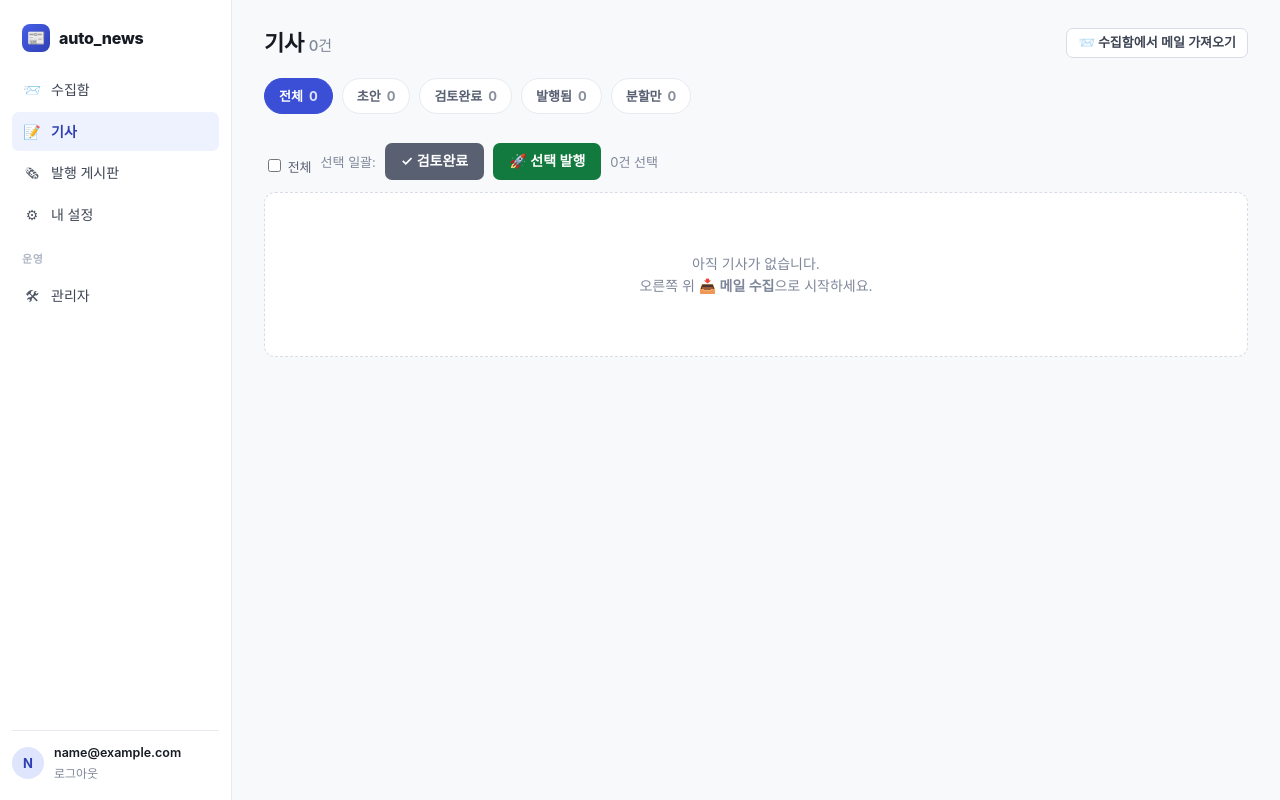
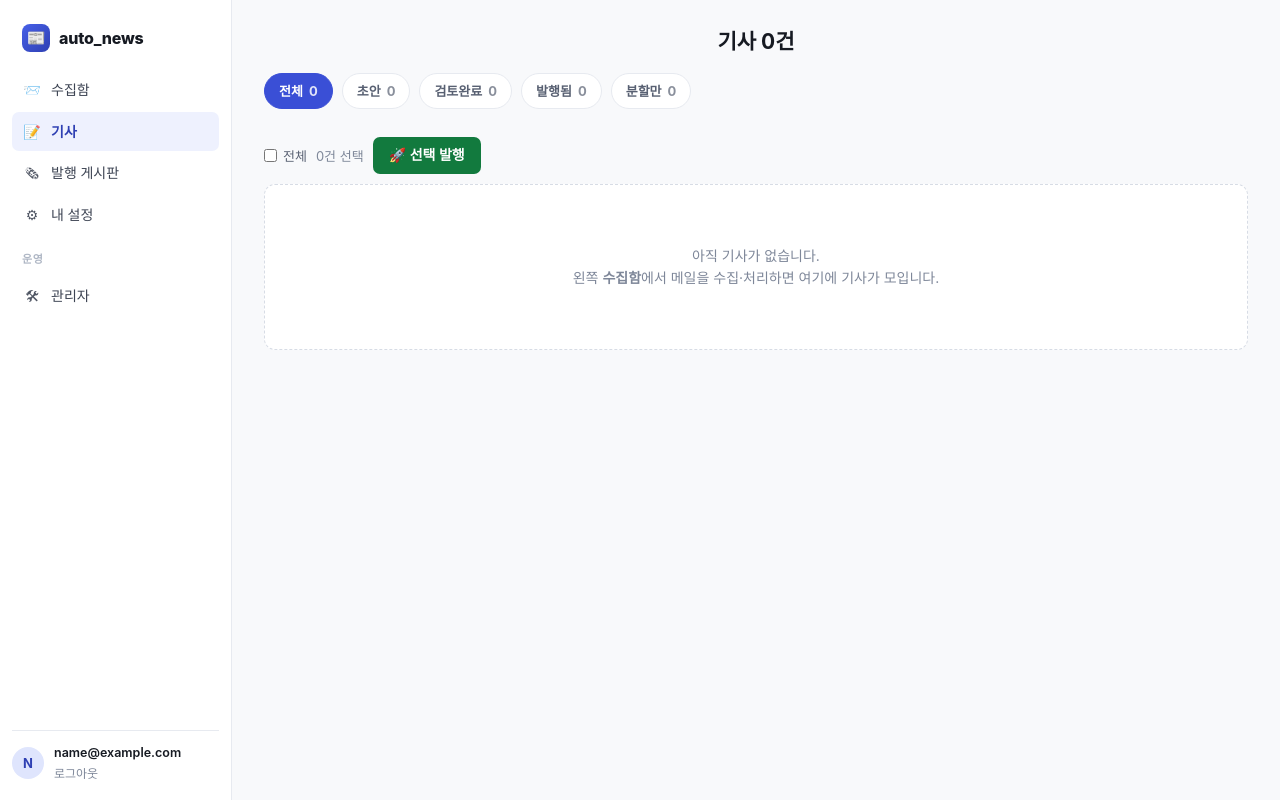
Before and after one commit to scorbito/AutoNews, a FastAPI app: page / in a window 1280 px wide. Run offline with FastAPI, Linux system fonts and the light colour scheme; the visitor is signed in with stand-in values (Sample User, id 1); some libraries are stand-ins or nearby versions; some web fonts are replaced.

Commit message:
기사·수집함 UI 다듬기 — 제목 중앙정렬·버튼 정렬·검토완료 카드별·생성 녹색
- 수집함/기사 제목 가운데 정렬
- 수집함 메일수집 버튼 좌측, 일괄 버튼 행 정렬(전체/0건 줄맞춤)
- 기사: 검토완료를 각 메일 카드 우측 버튼으로(중첩폼 방지 숨김폼+JS),
  상단 바는 선택 발행만, 0건 선택 옆 배치
- 상태 뱃지 white-space:nowrap(검토완료 한 줄) + 상태 열 96px
- 기사 생성(일괄/개별)을 녹색으로, 메일 수집은 파랑 유지

Co-Authored-By: Claude Opus 4.8 <noreply@anthropic.com>

```diff
--- a/src/aute_news/web/static/app.css
+++ b/src/aute_news/web/static/app.css
@@ -151,6 +151,7 @@ tbody tr:hover td { background: var(--brand-50); }
 .tag {
   display: inline-flex; align-items: center; gap: 4px; padding: 3px 10px;
   border-radius: var(--r-pill); font-size: 12px; font-weight: 600; line-height: 1.5;
+  white-space: nowrap;
 }
 .s-done, .s-reviewed { background: var(--green-bg); color: var(--green-fg); }
 .s-manual, .s-pending { background: var(--red-bg); color: var(--red-fg); }
--- a/src/aute_news/web/templates/articles.html
+++ b/src/aute_news/web/templates/articles.html
@@ -1,10 +1,7 @@
 {% extends "base.html" %}
 {% block title %}기사 목록{% endblock %}
 {% block body %}
-<div class="page-head">
-  <h2>기사 <span class="sub">{{ total }}건</span></h2>
-  <a href="/inbox" class="btn secondary sm">📨 수집함에서 메일 가져오기</a>
-</div>
+<h2 style="text-align:center; margin:0 0 18px;">기사 <span class="sub">{{ total }}건</span></h2>
 
 <div class="row" style="margin-bottom:18px;">
   {% for key, name in filters %}
@@ -16,11 +13,10 @@
 
 <form method="post" action="/articles/bulk">
   <div class="row" style="position:sticky; top:0; background:var(--bg); padding:10px 0; z-index:5;">
-    <label style="font-weight:normal;"><input type="checkbox" id="checkall"> 전체</label>
-    <span class="muted">선택 일괄:</span>
-    <button class="gray" type="submit" name="action" value="review">✓ 검토완료</button>
+    <label style="font-weight:normal; display:inline-flex; align-items:center; gap:6px; margin:0;">
+      <input type="checkbox" id="checkall" style="margin:0;"> 전체</label>
+    <span class="muted" id="selcount">0건 선택</span>
     <button class="green" type="submit" name="action" value="publish">🚀 선택 발행</button>
-    <span class="muted" id="selcount">0건 선택</span>
   </div>
 
   {% for g in groups %}
@@ -32,11 +28,14 @@
         </label>
         <span class="muted"> · 기사 {{ g.articles|length }}건{% if g.date %} · {{ g.date }}{% endif %}</span>
       </div>
+      <button type="button" class="secondary sm grp-review"
+              data-ids="{% for a in g.articles %}{{ a.id }}{{ ',' if not loop.last }}{% endfor %}">
+        ✓ 검토완료</button>
     </div>
     <table style="margin:0;">
       <thead>
         <tr><th style="width:34px;"></th><th style="width:40px;">#</th><th>제목</th>
-            <th style="width:90px;">카테고리</th><th style="width:70px;">사진</th><th style="width:80px;">상태</th></tr>
+            <th style="width:90px;">카테고리</th><th style="width:70px;">사진</th><th style="width:96px;">상태</th></tr>
       </thead>
       <tbody>
       {% for a in g.articles %}
@@ -54,11 +53,28 @@
   </div>
   {% endfor %}
 </form>
+
+<!-- 그룹별 검토완료 전용(중첩 폼 방지: 메인 폼 밖에 둠) -->
+<form id="grpReviewForm" method="post" action="/articles/bulk" style="display:none;">
+  <input type="hidden" name="action" value="review">
+</form>
+
 {% if not groups %}
-<div class="empty">아직 기사가 없습니다.<br>오른쪽 위 <b>📥 메일 수집</b>으로 시작하세요.</div>
+<div class="empty">아직 기사가 없습니다.<br>왼쪽 <b>수집함</b>에서 메일을 수집·처리하면 여기에 기사가 모입니다.</div>
 {% endif %}
 
 <script>
+  // 그룹 헤더의 '검토완료' → 그 메일의 기사 전체를 검토완료 처리
+  document.querySelectorAll('.grp-review').forEach(b => b.addEventListener('click', () => {
+    const f = document.getElementById('grpReviewForm');
+    f.querySelectorAll('input[name="ids"]').forEach(i => i.remove());
+    (b.dataset.ids || '').split(',').filter(Boolean).forEach(id => {
+      const inp = document.createElement('input');
+      inp.type = 'hidden'; inp.name = 'ids'; inp.value = id; f.appendChild(inp);
+    });
+    f.submit();
+  }));
+
   const boxes = () => Array.from(document.querySelectorAll('.sel'));
   const count = () => {
     document.getElementById('selcount').textContent =
```
Also changed, not shown: src/aute_news/web/templates/inbox.html (+11 -12 lines).
